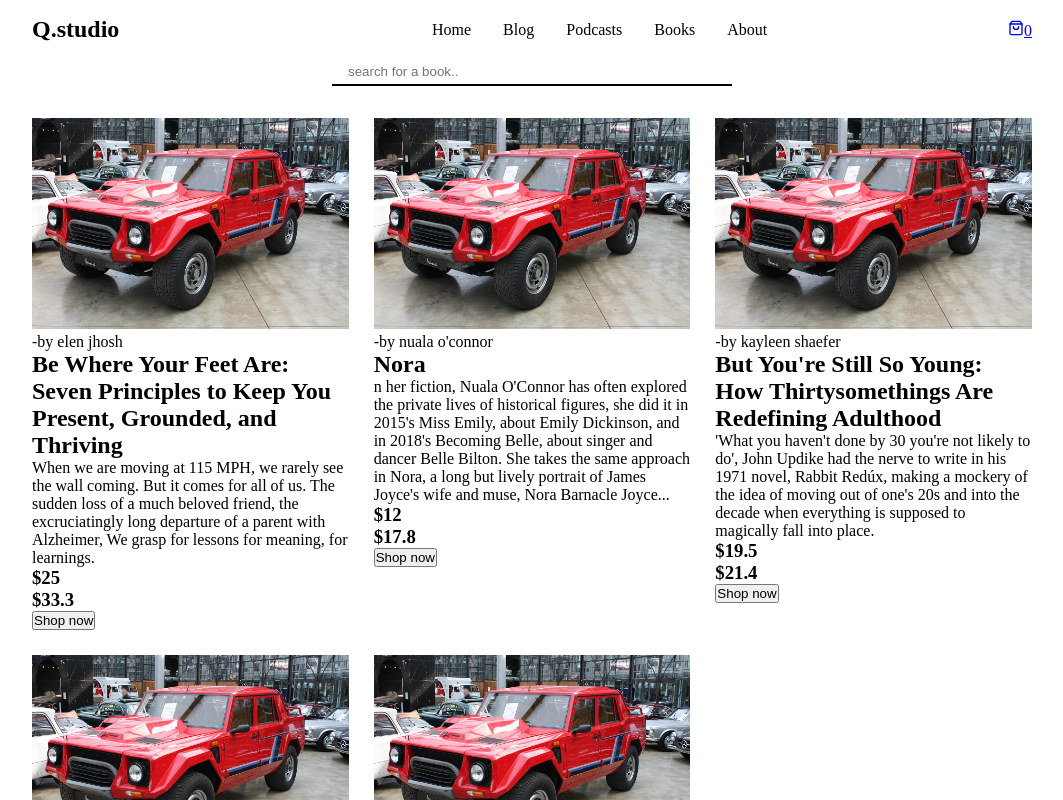
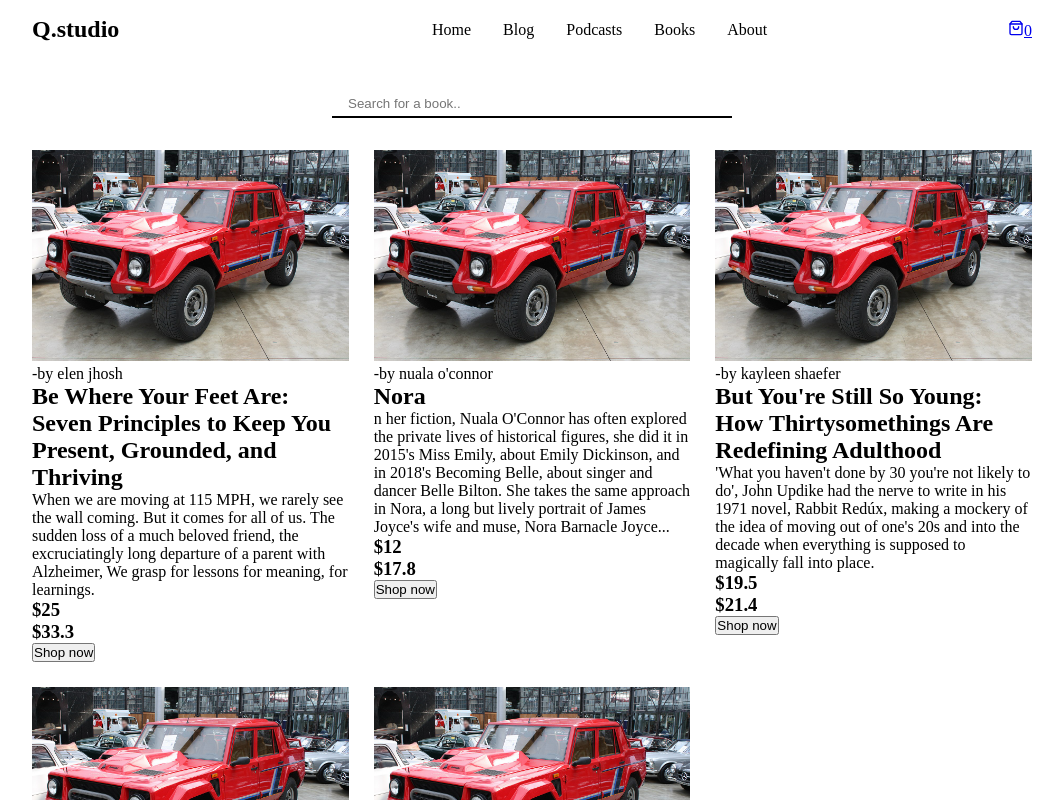
Before and after one commit to Daniyyel1/q-studio, a React (Vite) app: page /shop in a window 1280 px wide. Shown: the top 800 px of the page, without its empty margins (108-1171 px from the left). Built offline with nearby package versions, Linux system fonts and the light colour scheme.

Commit message:
updated css for search

```diff
--- a/src/components/pages/ShopPage.jsx
+++ b/src/components/pages/ShopPage.jsx
@@ -1,5 +1,5 @@
 import React, { useState } from "react";
-import { BookShopCardWrapper, ShopWrapper } from "../styles";
+import { ShopWrapper } from "../styles";
 import Search from "../subComponents/Search";
 import { Items } from "../../Data";
 import BookProduct from "../subComponents/BookProduct";
@@ -17,7 +17,6 @@ const ShopPage = () => {
   Items[1].categorizedBooks?.filter((bookItem) => bookItem.author.toLowerCase().includes(searchValue.toLowerCase()))
   :  Items[1].categorizedBooks
 
-  console.log(filteredBooks)
 
   return (
     <ShopWrapper className="genLayout">
--- a/src/components/styles.js
+++ b/src/components/styles.js
@@ -474,7 +474,7 @@ export const ShopWrapper =  styled.div`
     .searchInput{
       border-bottom: 2px solid black;
       max-width: 400px;
-      margin: auto;
+      margin: 2rem auto;
     }
 
     .searchInput>input{
--- a/src/components/subComponents/Search.jsx
+++ b/src/components/subComponents/Search.jsx
@@ -9,9 +9,10 @@ const Search = ({onChange}) => {
 
   return (
     <div className="searchInput">
+
       <input
         type="search"
-        placeholder="search for a book.."
+        placeholder="Search for a book.."
         onChange={handleChange}
       />
     </div>
```
